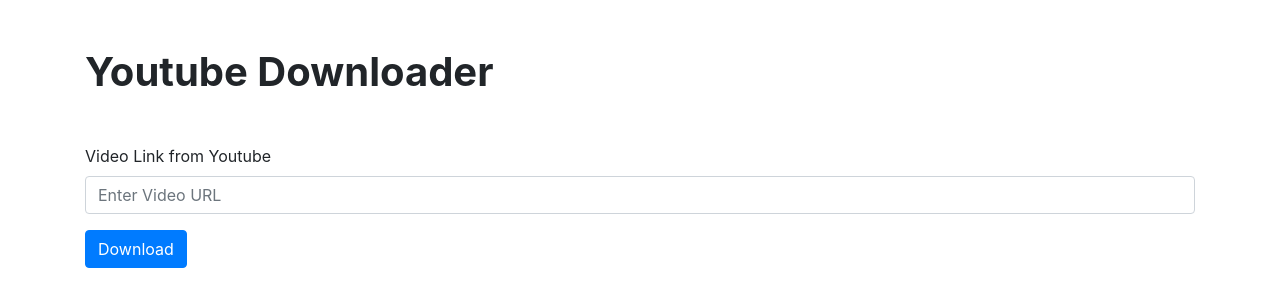
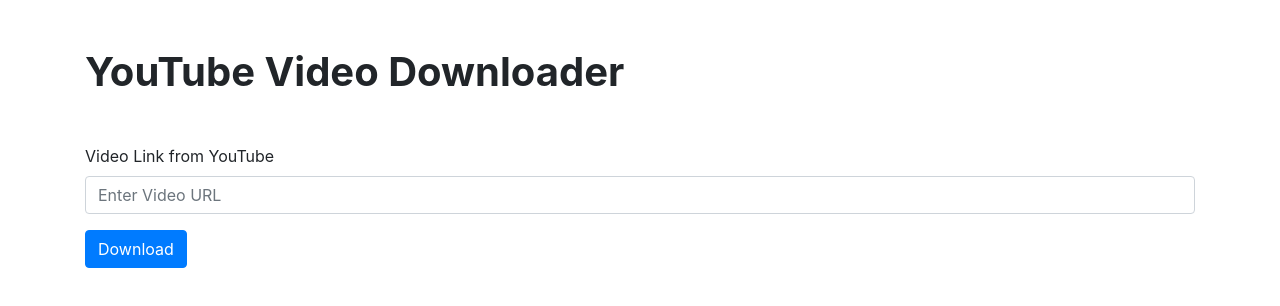
Before and after one commit to SI-Encoding/youtube-downloader, an Angular app: page / in a window 1280 px wide. Shown: the top 306 px of the page. Built offline with nearby package versions, Linux system fonts and the light colour scheme.

Commit message:
Corrected grammar

```diff
--- a/src/app/app.component.html
+++ b/src/app/app.component.html
@@ -1,9 +1,9 @@
 <div class="container my-5">
-  <h1><strong>Youtube Downloader</strong></h1>
+  <h1><strong>YouTube Video Downloader</strong></h1>
   <form (ngSubmit)="download()" class="my-5" *ngIf="!video; else showVideo">
     <div class="form-group">
       <label for="videoURL"
-        >Video Link from Youtube
+        >Video Link from YouTube
       </label>
       <input
         type="text"
--- a/src/index.html
+++ b/src/index.html
@@ -2,7 +2,7 @@
 <html lang="en">
 <head>
   <meta charset="utf-8">
-  <title>Youtube Downloader</title>
+  <title>YouTube Video Downloader</title>
   <base href="/">
   <meta name="viewport" content="width=device-width, initial-scale=1">
   <link rel="icon" type="image/x-icon" href="favicon.ico">
```
Also changed, not shown: 1 other file (tests, documents, lock files or other folders).
